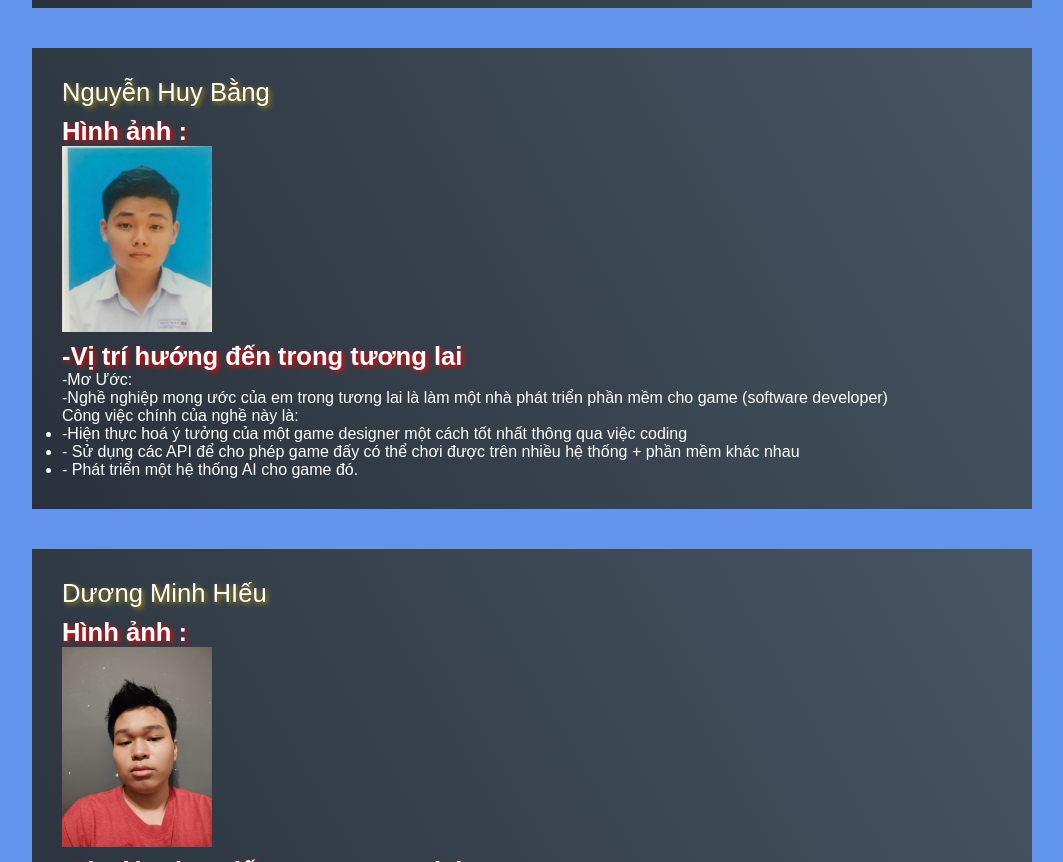
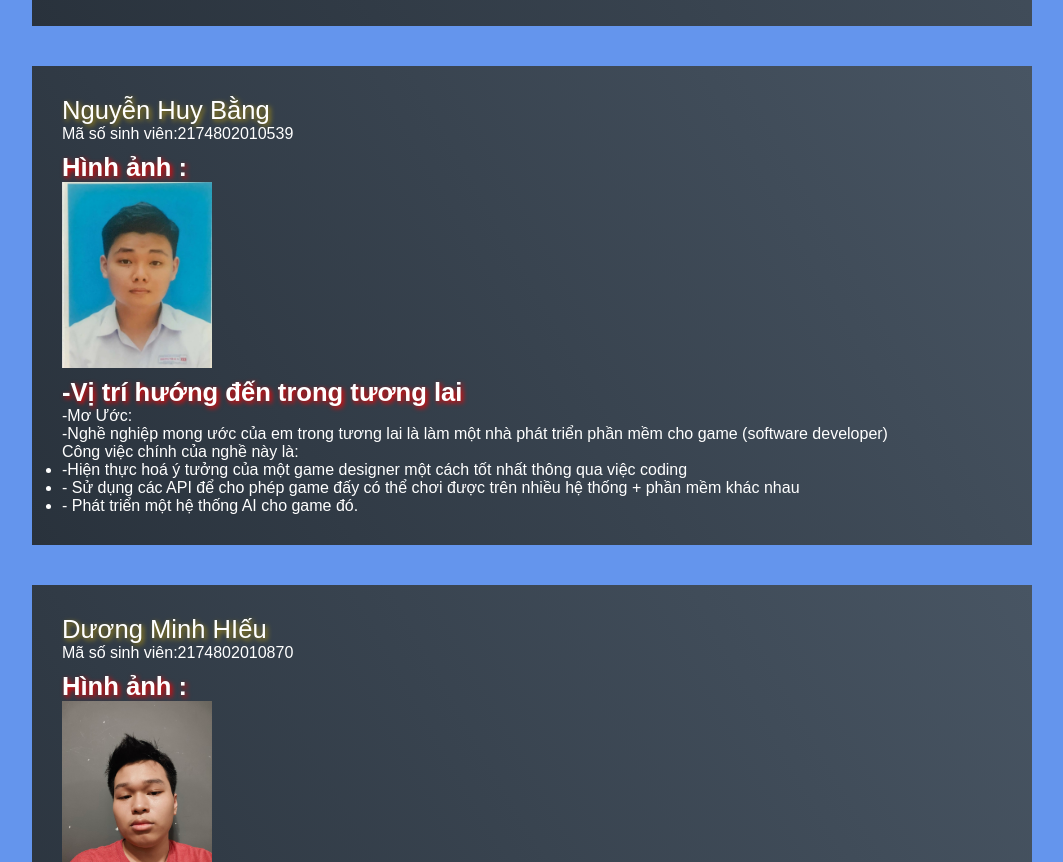
Before and after one commit to tanthanh1k/tanthanh1k.github.com, a plain HTML site: page index.html in a window 1280 px wide. Shown: the part 1660-2522 px from the top of the page, without its empty margins (168-1231 px from the left). Drawn offline with Linux system fonts and the light colour scheme.

Commit message:
Update index.html

```diff
--- a/index.html
+++ b/index.html
@@ -130,6 +130,7 @@
                     <div class="projects-item">
                         <div class="project-info">
                             <h1>Nguyễn Thành Tân</h1>
+                            <p>Mã số sinh viên:2174802015025</p>
                             <h2>Hình ảnh :</h2>
                             <img class="size" src="assets1/tui.jpg" />
                             <h2> -Vị trí hướng đến trong tương lai</h2>
@@ -161,6 +162,7 @@
                         <div class="projects-item">
                             <div class="project-info">
                                 <h1>Nguyễn Huy Bằng</h1>
+                                <p>Mã số sinh viên:2174802010539 </p>
                                 <h2>Hình ảnh :</h2>
                                 <img class="size" src="assets1/Bang.png" />
                                 <h2> -Vị trí hướng đến trong tương lai</h2>
@@ -183,6 +185,7 @@
                         <div class="projects-item">
                             <div class="project-info">
                                 <h1>Dương Minh HIếu</h1>
+                                <p>Mã số sinh viên:2174802010870</p>
                                 <h2>Hình ảnh :</h2>
                                 <img class="size" src="assets1/HIEU.PNG" />
                                 <h2> -Vị trí hướng đến trong tương lai</h2>
```
